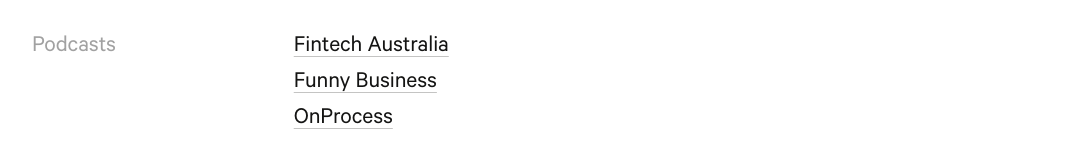
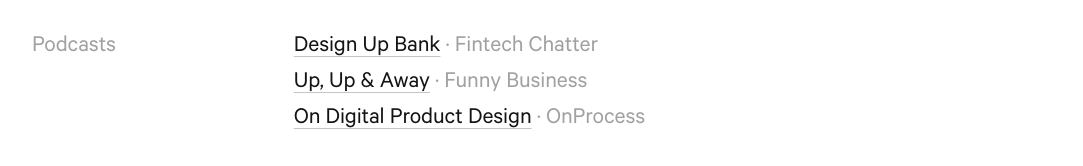
Before and after one commit to wernah/wernah.github.io, a plain HTML site: page index.html in a window 1280 px wide. Shown: the part 1787-1953 px from the top of the page, without its empty margins (98-1181 px from the left). Drawn offline with Linux system fonts and the light colour scheme.

Commit message:
Use episode titles for podcasts
Episode title · show name, matching the talks.

Co-Authored-By: Claude Opus 5.5 <noreply@anthropic.com>

```diff
--- a/index.html
+++ b/index.html
@@ -79,9 +79,9 @@ I’m a Product Designer based in Brooklyn, New York. I’m usually pretty good
   <div class="group">
     <span class="label">Podcasts</span>
     <ul>
-      <li><a target="_blank" href="https://podcasts.apple.com/au/podcast/ep-47-dan-wearne-up-bank/id1486716249?i=1000493615414">Fintech Australia</a></li>
-      <li><a target="_blank" href="https://podcasts.apple.com/au/podcast/up-up-away-daniel-wearne/id1508669714?i=1000478383907">Funny Business</a></li>
-      <li><a target="_blank" href="https://open.spotify.com/episode/3bFxjaaqVKxvYxDeQDpPbt?si=e6950c395a574caa">OnProcess</a></li>
+      <li><a target="_blank" href="https://podcasts.apple.com/au/podcast/ep-47-dan-wearne-up-bank/id1486716249?i=1000493615414">Design Up Bank</a> <span class="note">· Fintech Chatter</span></li>
+      <li><a target="_blank" href="https://podcasts.apple.com/au/podcast/up-up-away-daniel-wearne/id1508669714?i=1000478383907">Up, Up &amp; Away</a> <span class="note">· Funny Business</span></li>
+      <li><a target="_blank" href="https://open.spotify.com/episode/3bFxjaaqVKxvYxDeQDpPbt?si=e6950c395a574caa">On Digital Product Design</a> <span class="note">· OnProcess</span></li>
     </ul>
   </div>
   <div class="group">
```
